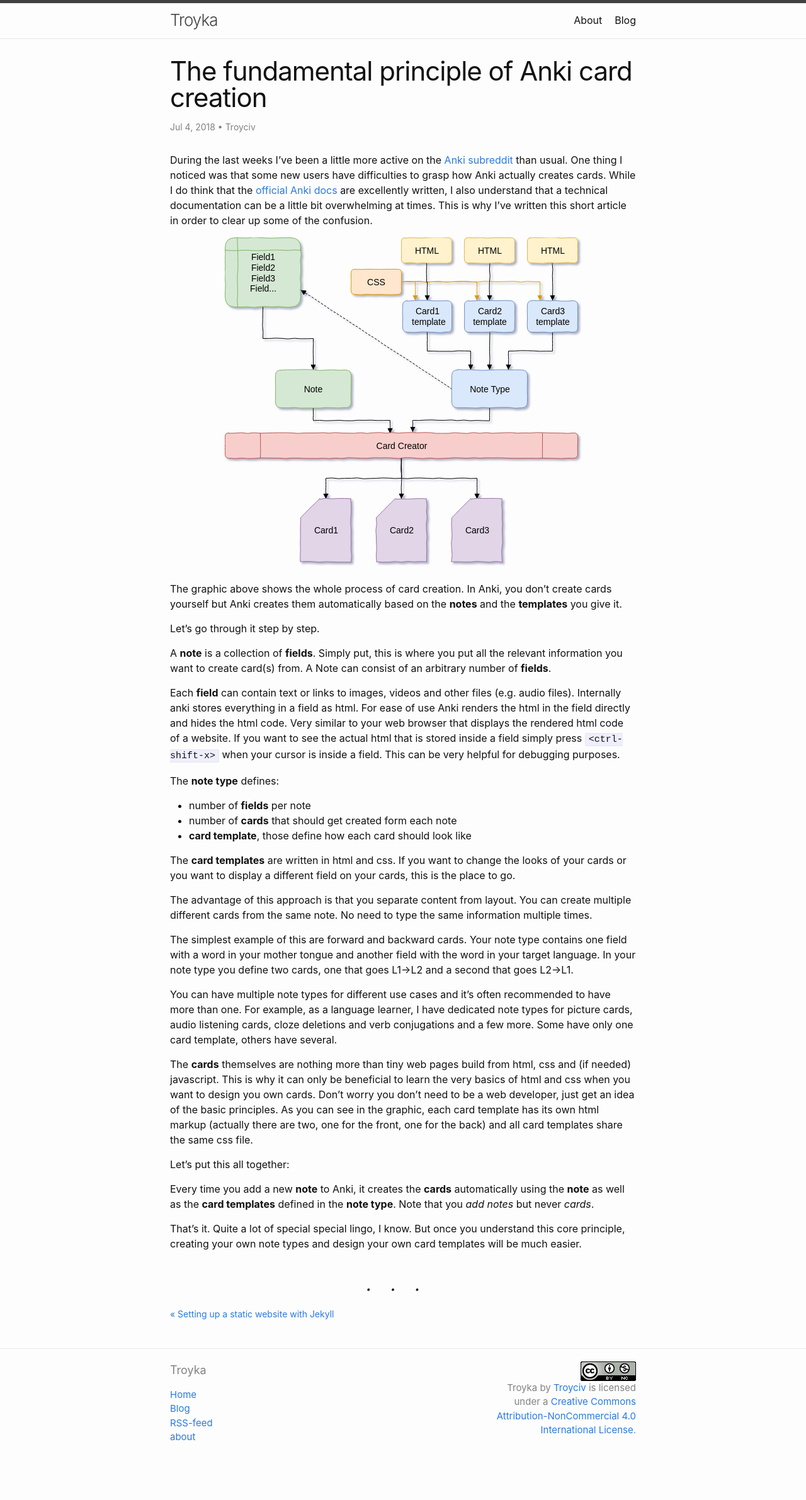
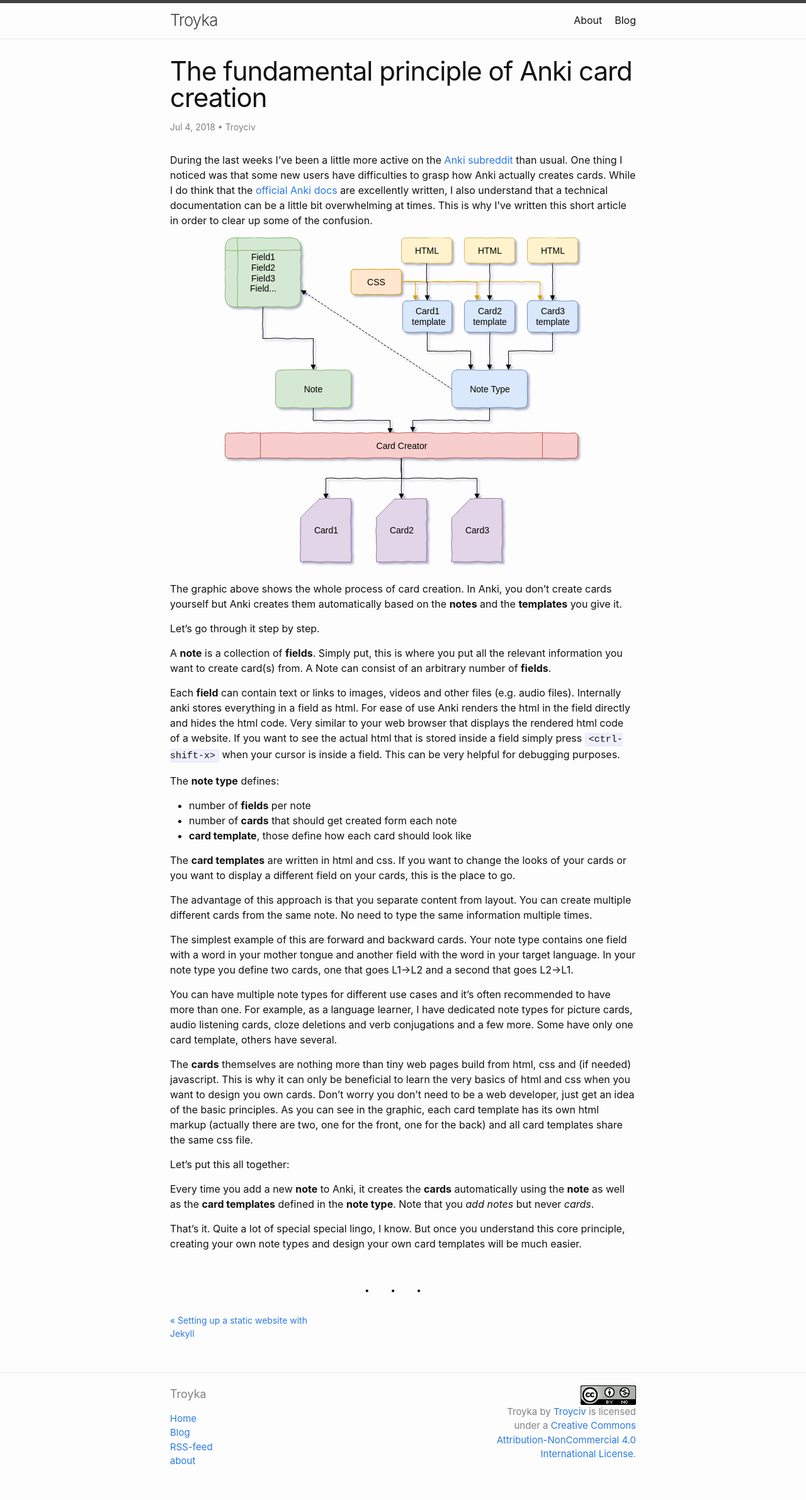
Before and after one commit to Troyciv/Troyciv.github.io, a Jekyll site: the page built from _posts/2018-07-03-anki-fundamentals.md, in a window 1280 px wide. Shown: the whole page at 63% size. Built offline with Jekyll 4.4.1, drawn with Linux system fonts in a browser that asks for light colours; before the commit the page ends 2344 px from its top, so only the background shows below that.

Commit message:
hr and page navigation edited

```diff
--- a/_sass/minima/_layout.scss
+++ b/_sass/minima/_layout.scss
@@ -258,31 +258,34 @@
 }
 
 .section-divider {
+    border: 2px;
+
     hr {
         border: 0;
         text-align: center;
     }
+
     ::before {
         content: '...';
         display: inline-block;
-        font-size: 30px;
-        font-style: italic;
+        font-size: $base-font-size*2;
+        // font-style: italic;
         letter-spacing: 1em;
         position: relative;
     }
 }
 
 .page-navigation {
-    font-size: 14px;
+    font-size: $small-font-size;
     display: block;
     width: auto;
     overflow: hidden;
 
     a {
         display: block;
-        width: 50%;
+        width: 35%;
         float: left;
-        margin: 1em 0;
+        margin: 1.5em 0;
     }
 
     .next {
```
